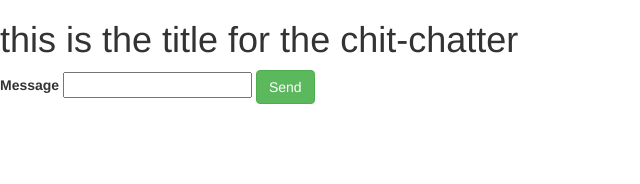
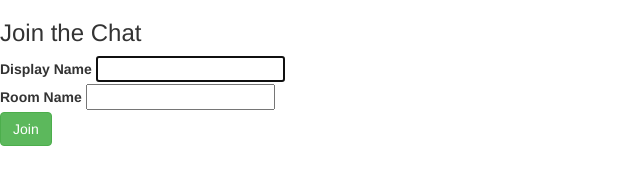
Before and after one commit to SirWilliamIII/sockets-chat-app, a website: page public/index.html in a window 1280 px wide. Shown: the whole page, without its empty margins (0-640 px from the left). Drawn offline with nearby package versions, Linux system fonts and the light colour scheme; no server answers.

Commit message:
greeting form and chat form broadcasting to all users

```diff
--- a/package.json
+++ b/package.json
@@ -7,6 +7,7 @@
   },
   "dependencies": {
     "express": "^4.16.2",
+    "moment": "^2.19.1",
     "socket.io": "^2.0.3"
   },
   "devDependencies": {}
--- a/public/index.html
+++ b/public/index.html
@@ -1,22 +1,28 @@
-<!doctype html>
+<!DOCTYPE html>
 <html lang="en">
-    <head>
-       <link rel="stylesheet" type="text/css" href="https://maxcdn.bootstrapcdn.com/bootstrap/3.3.7/css/bootstrap.min.css">
-    </head>
-    <body>
-        <h1>this is the title for the chit-chatter</h1>
-
-        <ol id="messages"></ol>
-
-        <form action="submit" method="POST" id="message-form">
-            <label>Message</label>
-            <input type="text" name="message" />
-            <button type="submit" class="btn btn-success">Send</button>
-        </form>
+<meta charset="UTF-8">
+<title>The Home of Chit Chat</title>
+<link rel="stylesheet" type="text/css" href="https://maxcdn.bootstrapcdn.com/bootstrap/3.3.7/css/bootstrap.min.css">
+<body class="centered">
+<div class="centered-form_form">
+    <form action="/chat.html">
+        <div class="form-field">
+            <h3>Join the Chat</h3>
+        </div>
+        <div class="form-field">
+            <label>Display Name</label>
+            <input type="text" name="name" autofocus />
+        </div>
+        <div class="form-field">
+            <label>Room Name</label>
+            <input type="text" name="room" autofocus />
+        </div>
+        <div class="form-field">
+            <button class="btn btn-success">Join</button>
+        </div>
+    </form>
+</div>
 
 
-        <script src="/socket.io/socket.io.js"></script>
-        <script src="https://code.jquery.com/jquery-3.1.0.min.js"></script>
-        <script src="js/scripts.js"></script>
-    </body>
+</body>
 </html>
--- a/server/index.js
+++ b/server/index.js
@@ -4,9 +4,10 @@ const path     = require('path'),
       socketIO = require('socket.io')
 
 const publicPath = path.join(__dirname, './../public')
+
 const { generateMessage } = require('./utils/message')
 
-const port = process.env.PORT || 8181
+const port = process.env.PORT || 4000
 
 const app = express()
 
```
Also changed, not shown: public/chat.html (added, +26 -0 lines), public/js/chat.js (renamed from public/js/scripts.js), public/js/index.js (added), 1 other file.
